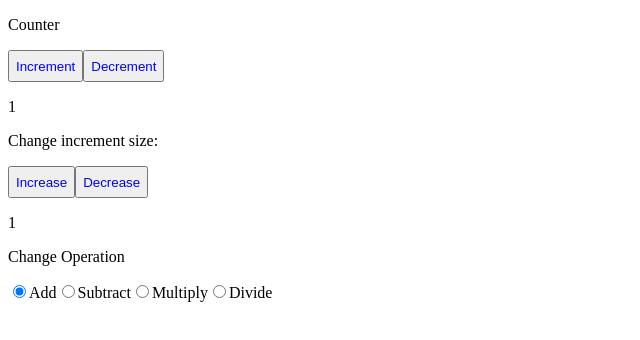
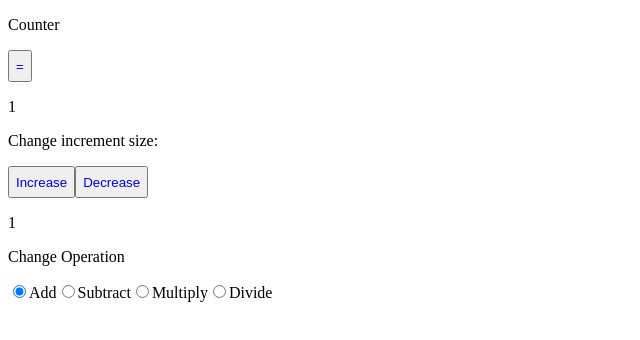
Before and after one commit to Justin-Garcia/useState--Learning, a React (Vite) app in the folder useState/: page / in a window 1280 px wide. Shown: the top 340 px of the page, without its empty margins (0-640 px from the left). Built offline with nearby package versions, Linux system fonts and the light colour scheme.

Commit message:
current version does not work as intended

```diff
--- a/useState/src/App.css
+++ b/useState/src/App.css
@@ -6,3 +6,7 @@ button {
 button:hover {
     color: Red;
 }
+
+.result {
+    width: 2rem;
+}
--- a/useState/src/components/DynamicCounter.jsx
+++ b/useState/src/components/DynamicCounter.jsx
@@ -16,12 +16,13 @@ function DynamicCounter() {
   const multiply = ()=> setCount(count * increment);
   const divide = ()=> setCount(count / increment);
 
+
   function changeOperation() {
-    return document.getElementById("add") == true
+    return document.getElementById("add") === true
       ? add
-      : document.getElementById("subtract") == true
+      : document.getElementById("subtract") === true
       ? subtract
-      : document.getElementById("multiply") == true
+      : document.getElementById("multiply") === true
       ? multiply
       : divide
   } // return operator based on selected radio button
@@ -31,10 +32,8 @@ function DynamicCounter() {
   return (
     <div>
       <p>Counter</p>
-      <button onClick={changeOperation()}>Increment</button>
+      <button id="result" onClick={changeOperation()}>=</button>
       {/* increment count by set number */}
-      <button onClick={changeOperation()}>Decrement</button>
-      {/* decrement count by set number */}
       <p>{count}</p>
 
       {/* MISTAKE: when updating the count in the buttons above, I used {} for the 'value' state which would then cause the app to add [object Object] at the end of count instead of changing the increment size  */}
@@ -57,11 +56,11 @@ function DynamicCounter() {
         />
         <label htmlFor="add">Add</label>
         <input type="radio" id="subtract" value="Subtract" name="operation" />
-        <label htmlFor="add">Subtract</label>
+        <label htmlFor="subtract">Subtract</label>
         <input type="radio" id="multiply" value="Multiply" name="operation" />
-        <label htmlFor="add">Multiply</label>
+        <label htmlFor="multiply">Multiply</label>
         <input type="radio" id="divide" value="Divide" name="operation" />
-        <label htmlFor="add">Divide</label>
+        <label htmlFor="divide">Divide</label>
       </form>
     </div>
   );
```
